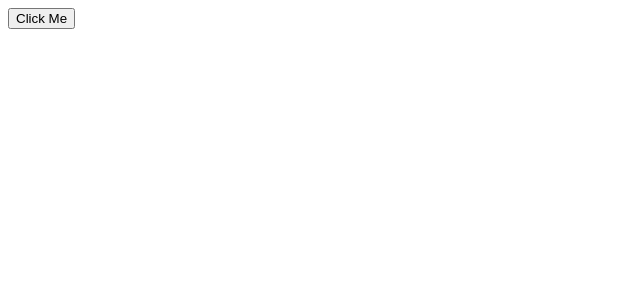
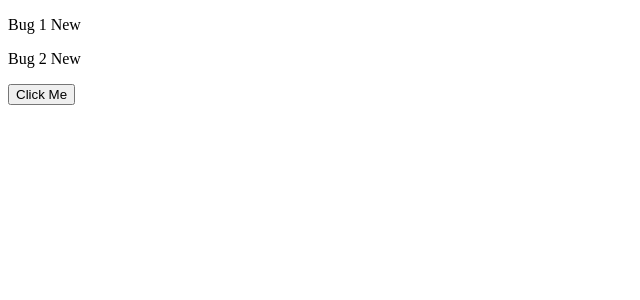
Before and after one commit to hassanidris/react-training-2, a React (Vite) app: page / in a window 1280 px wide. Shown: the top 300 px of the page, without its empty margins (0-640 px from the left). Built offline with nearby package versions, Linux system fonts and the light colour scheme.

Commit message:
Updating Array of Objects

```diff
--- a/src/App.tsx
+++ b/src/App.tsx
@@ -1,22 +1,22 @@
 import { useState } from "react";
 
 function App() {
-  const [tags, setTags] = useState(["happy", "cheerful"]);
+  const [bugs, setBugs] = useState([
+    { id: 1, name: "Bug 1", fixed: false },
+    { id: 2, name: "Bug 2", fixed: false },
+  ]);
 
   const handleClick = () => {
-    // Add a new tag to the list of tags.
-    setTags([...tags, "sad"]);
-    // console.log(setTags);
-
-    // Remove
-    setTags(tags.filter((tag) => tag !== "happy"));
-
-    // Update
-    setTags(tags.map((tag) => (tag === "cheerful" ? "joyful" : tag)));
+    setBugs(bugs.map((bug) => (bug.id === 1 ? { ...bug, fixed: true } : bug)));
   };
 
   return (
     <div>
+      {bugs.map((bug) => (
+        <p key={bug.id}>
+          {bug.name} {bug.fixed ? "Fixed" : "New"}
+        </p>
+      ))}
       <button onClick={handleClick}>Click Me</button>
     </div>
   );
```
